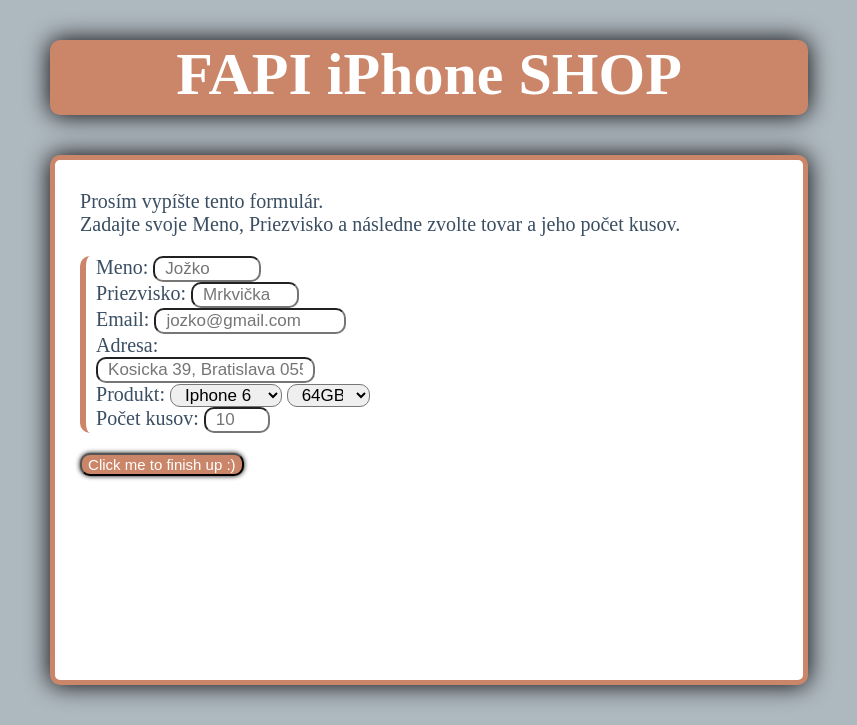
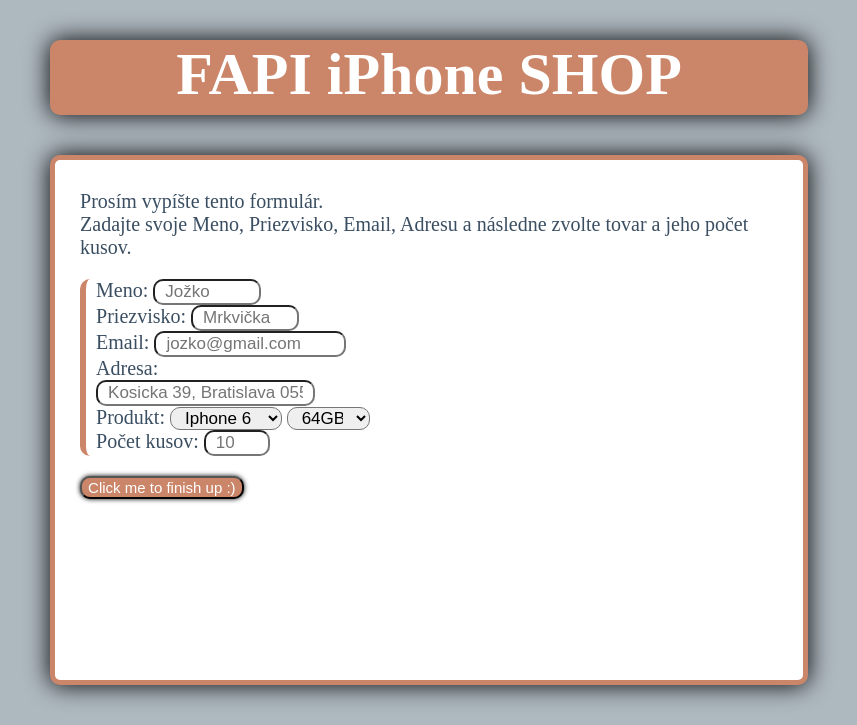
Before and after one commit to HeronickSK/entry-test, a PHP site: page / in a window 1280 px wide. Shown: the top 725 px of the page, without its empty margins (211-1068 px from the left). Run offline with PHP 8.4, Linux system fonts and the light colour scheme.

Commit message:
edited message in index.php

```diff
--- a/index.php
+++ b/index.php
@@ -12,7 +12,7 @@
     <div class="para">
         <p>
             Prosím vypíšte tento formulár. <br>
-            Zadajte svoje Meno, Priezvisko a následne zvolte tovar a jeho počet kusov. <br>
+            Zadajte svoje Meno, Priezvisko, Email, Adresu a následne zvolte tovar a jeho počet kusov. <br>
         </p>
         <form id='store-form' class="form" action="finish.php" method="post">
             Meno: <input class="inp" id="firstName" placeholder="Jožko" type="text" name="firstName" style="width: 30%;"><br>
```
